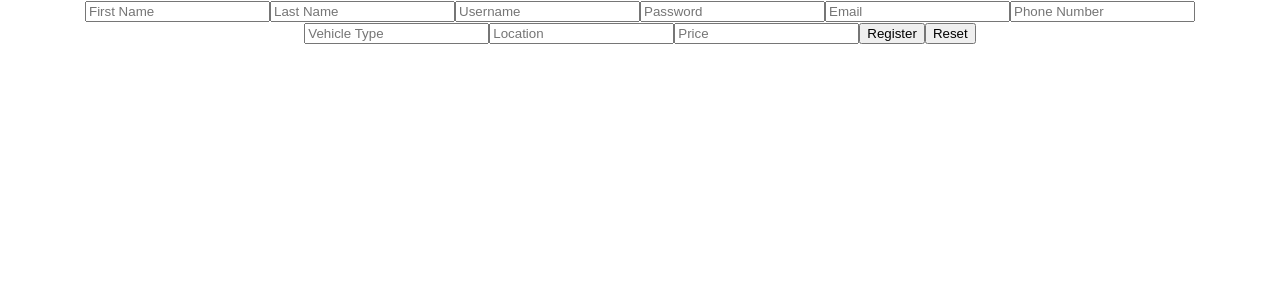
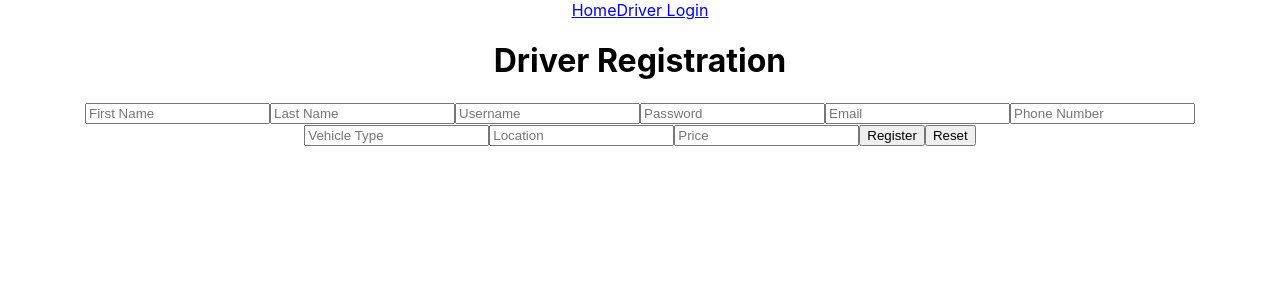
Before and after one commit to rideforlifelambdamarch25/FrontEnd-darrena, a React (Create React App) app in the folder ride-for-life/: page /driver/register in a window 1280 px wide. Shown: the top 300 px of the page. Built offline with nearby package versions, Linux system fonts and the light colour scheme.

Commit message:
Added heading and links

```diff
--- a/ride-for-life/src/components/DriverRegister.js
+++ b/ride-for-life/src/components/DriverRegister.js
@@ -1,5 +1,6 @@
 import React from 'react';
 import { connect } from 'react-redux';
+import { Link } from 'react-router-dom';
 import { driverRegister } from '../actions';
 
 
@@ -49,6 +50,10 @@ class DriverRegister extends React.Component {
     render() {
         console.log('Rendering...')
         return (
+            <div>
+                <Link exact to="/">Home</Link>
+                <Link exact to="/driver/login">Driver Login</Link>
+                <h1>Driver Registration</h1>
                 <div className="driver-register">
                     <form onSubmit={this.register}>
                         <input
@@ -118,6 +123,7 @@ class DriverRegister extends React.Component {
                         <button type="reset">Reset</button>
                     </form>
                 </div>
+            </div>
         )
     }
 }
```
Lines whose indentation alone changed are shown as unchanged.
